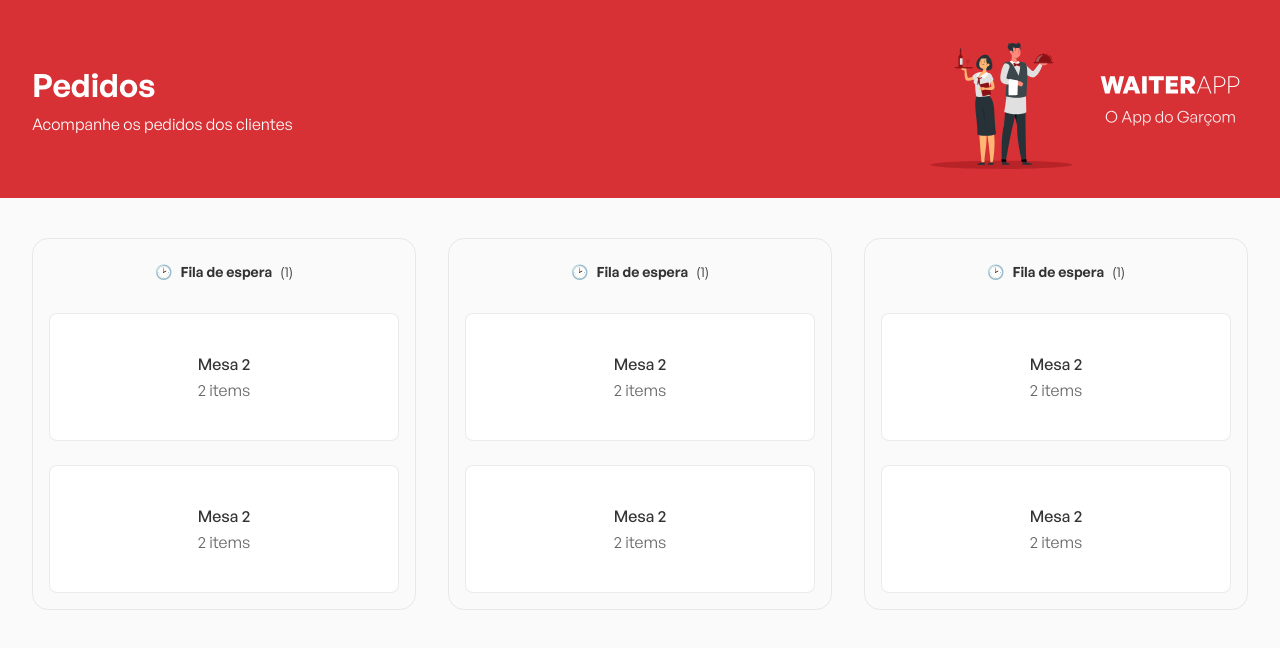
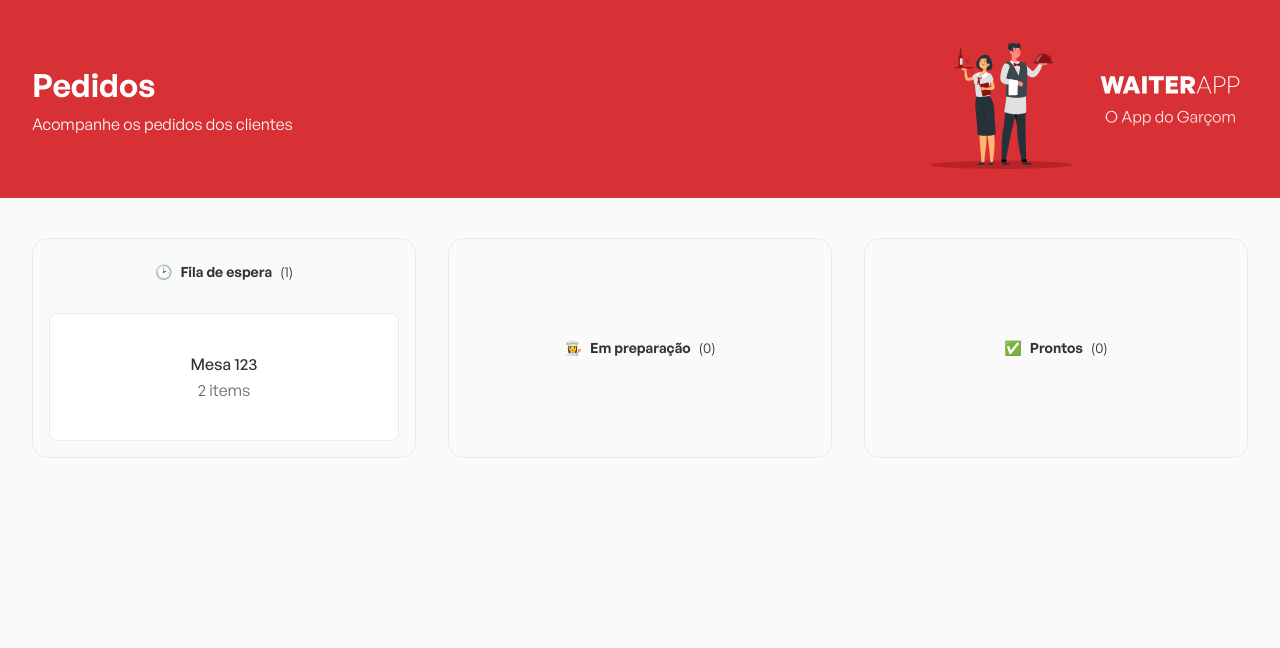
Before and after one commit to lucasmelosilva/front-end_waiterapp, a React (Vite) app: page / in a window 1280 px wide. Shown: the top 648 px of the page. Built offline with nearby package versions, Linux system fonts and the light colour scheme.

Commit message:
add refatoracao

```diff
--- /dev/null
+++ b/src/components/Board/index.tsx
@@ -0,0 +1,33 @@
+import { Order } from "../../types/Order";
+import { Board, OrdersContainer } from "./styles";
+
+interface OrdersBoardProps {
+  title: string;
+  icon: string;
+  orders: Order[];
+}
+
+export function OrdersBoard({ title, icon, orders }: OrdersBoardProps) {
+  return (
+    <Board>
+      <header>
+        <span>{icon}</span>
+        <strong>{title}</strong>
+        <span>({orders.length})</span>
+      </header>
+
+      {orders.length > 0 && (
+        <OrdersContainer>
+          {orders.map(({ _id, products, table }) => {
+            return (
+              <button key={_id} type="button">
+                <strong>Mesa {table}</strong>
+                <span>{products.length} items</span>
+              </button>
+            );
+          })}
+        </OrdersContainer>
+      )}
+    </Board>
+  );
+}
--- /dev/null
+++ b/src/components/Board/styles.ts
@@ -0,0 +1,51 @@
+import styled from "styled-components";
+
+export const Board = styled.div`
+  padding: 16px;
+  border: 1px solid rgba(204, 204, 204, 0.4);
+  border-radius: 16px;
+  display: flex;
+  flex-direction: column;
+  align-items: center;
+  justify-content: center;
+  flex: 1;
+
+  header {
+    padding: 8px;
+    font-size: 14px;
+    display: flex;
+    align-items: center;
+    gap: 8px;
+  }
+`;
+
+export const OrdersContainer = styled.div`
+  display: flex;
+  margin-top: 24px;
+  flex-direction: column;
+  align-self: stretch;
+
+  button {
+    height: 128px;
+    background: #ffffff;
+    border: 1px solid rgba(204, 204, 204, 0.4);
+    border-radius: 8px;
+    display: flex;
+    flex-direction: column;
+    align-items: center;
+    justify-content: center;
+    gap: 4px;
+    & + button {
+      margin-top: 24px;
+    }
+
+    strong {
+      font-weight: 500;
+    }
+
+    span {
+      font-size: 14;
+      color: #666;
+    }
+  }
+`;
--- a/src/components/Orders/index.tsx
+++ b/src/components/Orders/index.tsx
@@ -1,64 +1,41 @@
-import { Container, Board, OrdersContainer } from "./styles";
+import { Order } from "../../types/Order";
+import { OrdersBoard } from "../Board";
+import { Container } from "./styles";
+
+const orders: Order[] = [
+  {
+    _id: "6372e48cbcd195b0d3d0f7f3",
+    table: "123",
+    status: "WAITING",
+    products: [
+      {
+        product: {
+          name: "Pizza quatro queijos",
+          imagePath: "1668472896991-quatro-queijos.png",
+          price: 40,
+        },
+        quantity: 3,
+        _id: "6372e48cbcd195b0d3d0f7f4",
+      },
+      {
+        product: {
+          name: "Coca cola",
+          imagePath: "1668473462705-coca-cola.png",
+          price: 7,
+        },
+        quantity: 2,
+        _id: "6372e48cbcd195b0d3d0f7f5",
+      },
+    ],
+  },
+];
+
 export function Orders() {
   return (
     <Container>
-      <Board>
-        <header>
-          <span>🕑</span>
-          <strong>Fila de espera</strong>
-          <span>(1)</span>
-        </header>
-
-        <OrdersContainer>
-          <button type="button">
-            <strong>Mesa 2</strong>
-            <span>2 items</span>
-          </button>
-
-          <button type="button">
-            <strong>Mesa 2</strong>
-            <span>2 items</span>
-          </button>
-        </OrdersContainer>
-      </Board>
-      <Board>
-        <header>
-          <span>🕑</span>
-          <strong>Fila de espera</strong>
-          <span>(1)</span>
-        </header>
-
-        <OrdersContainer>
-          <button type="button">
-            <strong>Mesa 2</strong>
-            <span>2 items</span>
-          </button>
-
-          <button type="button">
-            <strong>Mesa 2</strong>
-            <span>2 items</span>
-          </button>
-        </OrdersContainer>
-      </Board>
-      <Board>
-        <header>
-          <span>🕑</span>
-          <strong>Fila de espera</strong>
-          <span>(1)</span>
-        </header>
-
-        <OrdersContainer>
-          <button type="button">
-            <strong>Mesa 2</strong>
-            <span>2 items</span>
-          </button>
-
-          <button type="button">
-            <strong>Mesa 2</strong>
-            <span>2 items</span>
-          </button>
-        </OrdersContainer>
-      </Board>
+      <OrdersBoard title="Fila de espera" icon="🕑" orders={orders} />
+      <OrdersBoard title="Em preparação" icon="👩‍🍳" orders={[]} />
+      <OrdersBoard title="Prontos" icon="✅" orders={[]} />
     </Container>
   );
 }
--- a/src/components/Orders/styles.ts
+++ b/src/components/Orders/styles.ts
@@ -7,52 +7,3 @@ export const Container = styled.div`
   display: flex;
   gap: 32px;
 `;
-
-export const Board = styled.div`
-  padding: 16px;
-  border: 1px solid rgba(204, 204, 204, 0.4);
-  border-radius: 16px;
-  display: flex;
-  flex-direction: column;
-  align-items: center;
-  flex: 1;
-
-  header {
-    padding: 8px;
-    font-size: 14px;
-    display: flex;
-    align-items: center;
-    gap: 8px;
-  }
-`;
-
-export const OrdersContainer = styled.div`
-  display: flex;
-  margin-top: 24px;
-  flex-direction: column;
-  align-self: stretch;
-
-  button {
-    height: 128px;
-    background: #ffffff;
-    border: 1px solid rgba(204, 204, 204, 0.4);
-    border-radius: 8px;
-    display: flex;
-    flex-direction: column;
-    align-items: center;
-    justify-content: center;
-    gap: 4px;
-    & + button {
-      margin-top: 24px;
-    }
-
-    strong {
-      font-weight: 500;
-    }
-
-    span {
-      font-size: 14;
-      color: #666;
-    }
-  }
-`;
```
